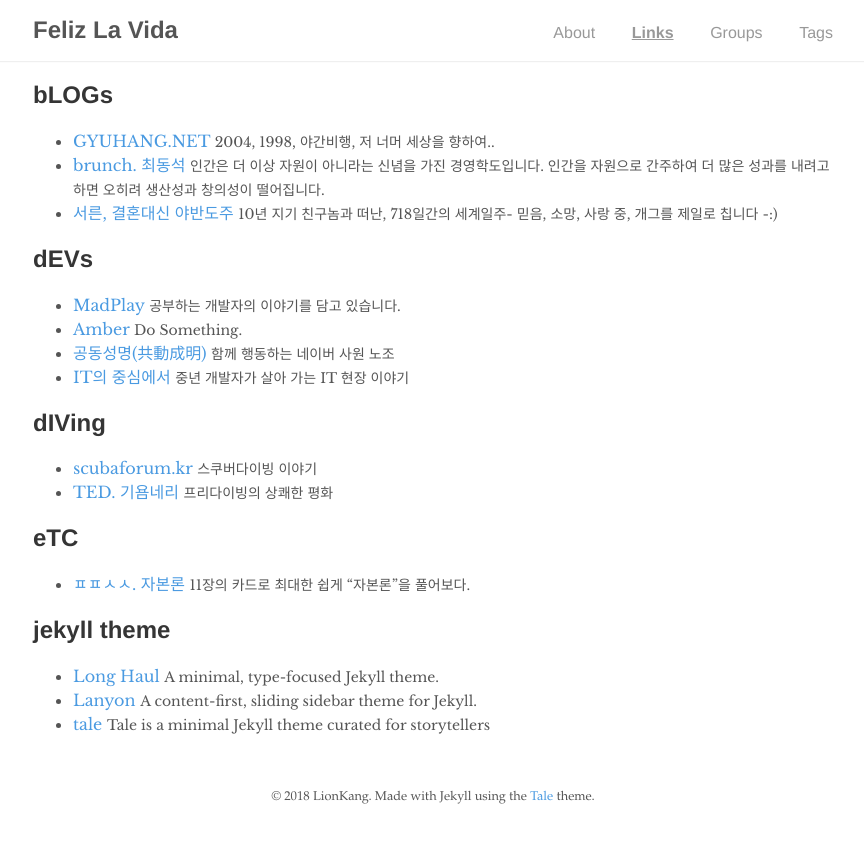
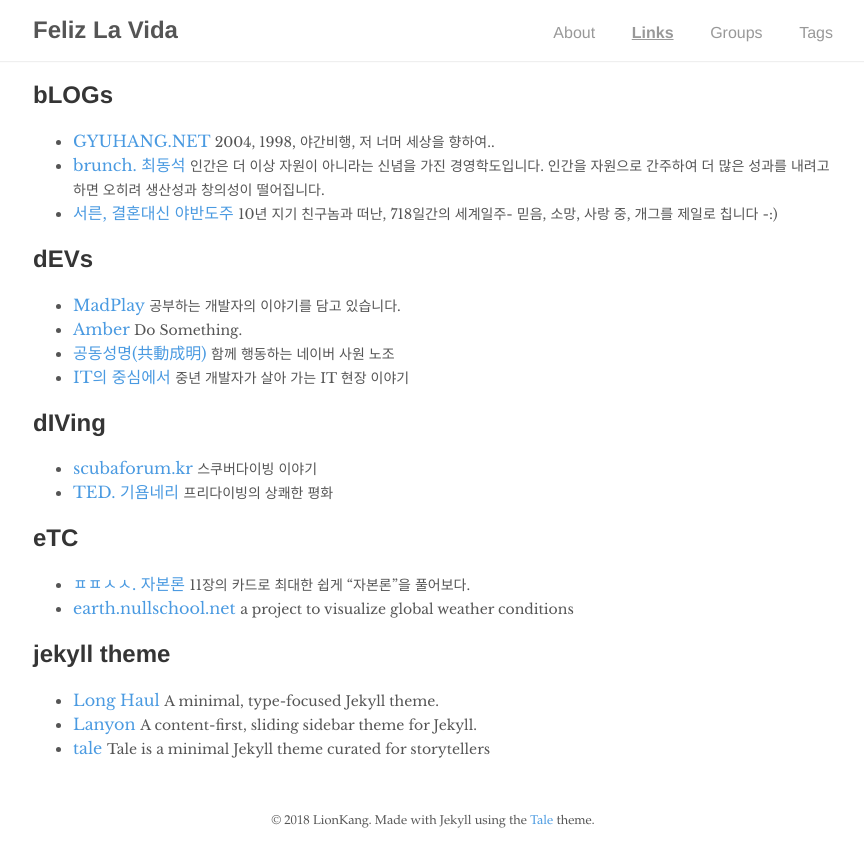
Before and after one commit to lionkang/lionkang.github.io, a Jekyll site: the page built from links.md, in a window 1280 px wide. Shown: the top 867 px of the page, without its empty margins (207-1071 px from the left). Built offline with Jekyll 4.4.1, drawn with Linux system fonts in a browser that asks for light colours; nearby versions of some CDN libraries; comment, search, counter and statistics services are not loaded.

Commit message:
link contents update

```diff
--- a/links.md
+++ b/links.md
@@ -25,6 +25,7 @@
 <h2>eTC</h2>
 <ul>
 	<li><a href="http://ppss.kr/archives/61578" target="_blank">ㅍㅍㅅㅅ. 자본론</a> <span style="font-size:14px">11장의 카드로 최대한 쉽게 “자본론”을 풀어보다.</span></li>
+	<li><a href="https://earth.nullschool.net/" target="_blank">earth.nullschool.net</a> <span style="font-size:14px">a project to visualize global weather conditions</span></li>
 </ul>
 <h2>jekyll theme</h2>
 <ul>
```
